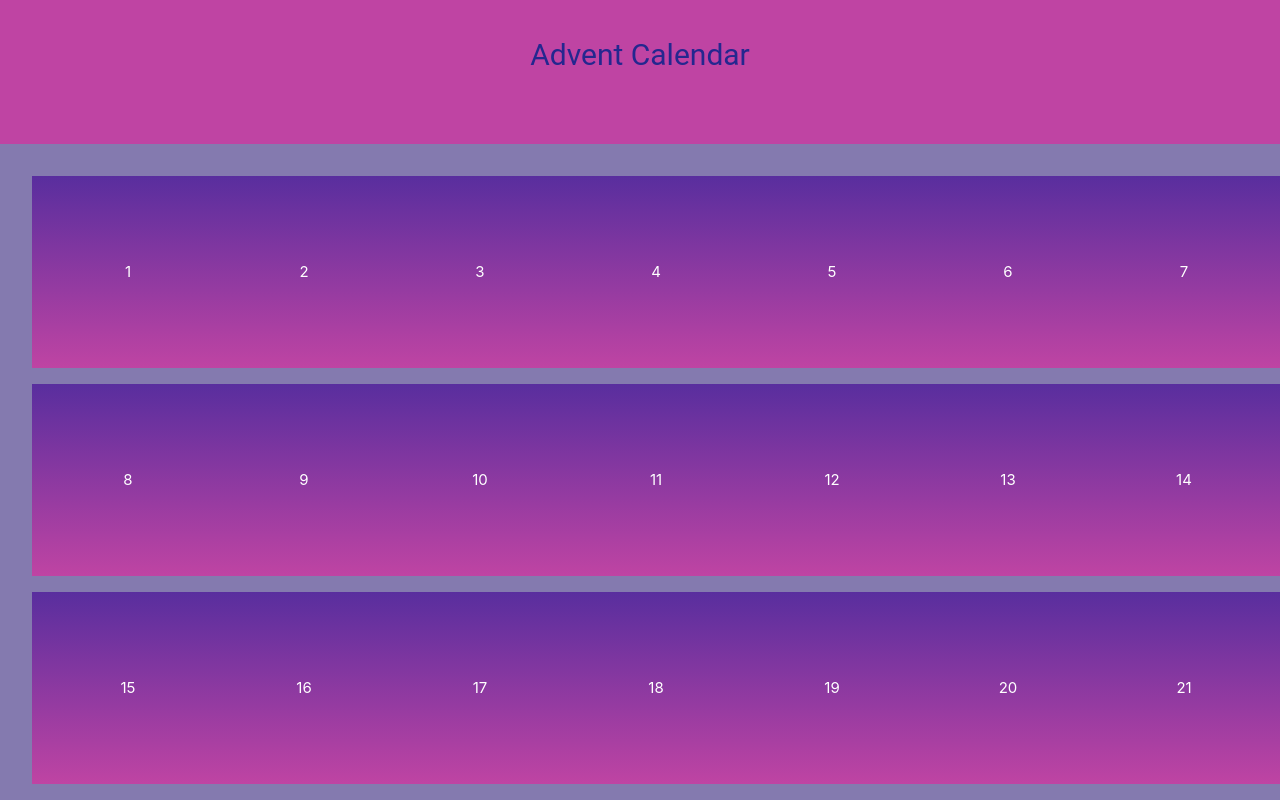
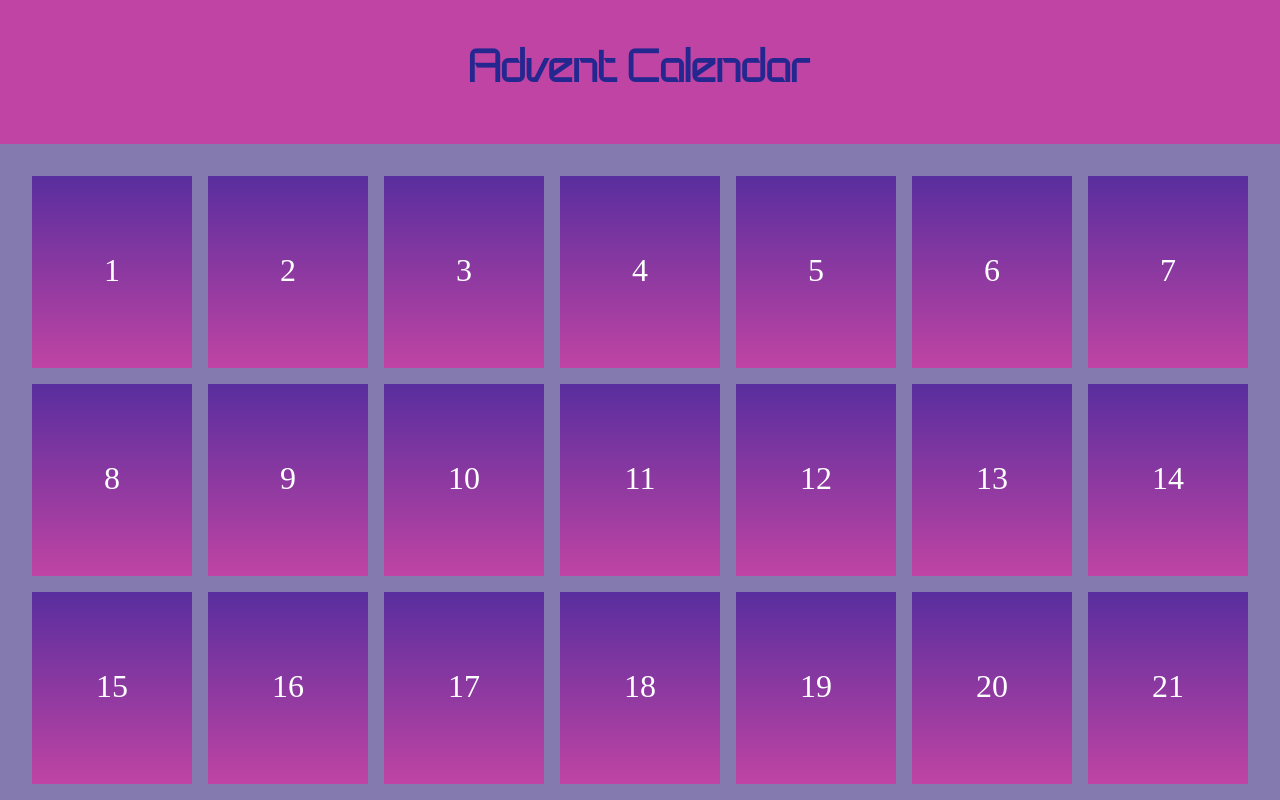
Before and after one commit to nasty23-star/advent-calendar, a Vue app: page / in a window 1280 px wide. Shown: the top 800 px of the page. Built offline with nearby package versions, Linux system fonts and the light colour scheme.

Commit message:
Подключила шрифт, убрала второй файл со стилями, удалила ненужную иконку, сделала футер меньше, а карточки уже

```diff
--- a/src/App.vue
+++ b/src/App.vue
@@ -56,7 +56,7 @@ const dataCards = [
 div {
   display: grid;
   grid-template-columns: 1fr;
-  grid-template-rows: 9rem 1fr 9rem;
+  grid-template-rows: 9rem 1fr 3rem;
 }
 header {
   line-height: 1.5;
@@ -71,10 +71,12 @@ header {
 }
 h1 {
   color: var(--darkblue);
+  font-family: 'TechnoCharm';
+  font-size: 3rem;
 }
 main {
   display: grid;
-  grid-template-columns: repeat(auto-fill, minmax(150px, 1fr));
+  grid-template-columns: repeat(auto-fill, minmax(10rem, 1fr));
   grid-template-rows: repeat(4, 1fr);
   grid-column-gap: 0.5rem;
   grid-row-gap: 0.5rem;
--- a/src/assets/base.css
+++ b/src/assets/base.css
@@ -28,6 +28,11 @@
   font-weight: normal;
 }
 
+@font-face {
+  font-family: 'TechnoCharm';
+  src: url('../../public/fonts/TechnoCharmDemoVersionRegular-ALaZm.otf') format('opentype');
+}
+
 body {
   min-height: 100vh;
   color: var(--color-text);
--- a/src/assets/main.css
+++ /dev/null
@@ -1,35 +0,0 @@
-@import './base.css';
-/*
-#app {
-  max-width: 1280px;
-  margin: 0 auto;
-  padding: 2rem;
-  font-weight: normal;
-}
-
-a,
-.green {
-  text-decoration: none;
-  color: hsla(160, 100%, 37%, 1);
-  transition: 0.4s;
-  padding: 3px;
-}
-
-@media (hover: hover) {
-  a:hover {
-    background-color: hsla(160, 100%, 37%, 0.2);
-  }
-}
-
-@media (min-width: 1024px) {
-  body {
-    display: flex;
-    place-items: center;
-  }
-
-  #app {
-    display: grid;
-    grid-template-columns: 1fr 1fr;
-    padding: 0 2rem;
-  } */
-/* } */
--- a/src/components/TheCard.vue
+++ b/src/components/TheCard.vue
@@ -24,7 +24,6 @@ div {
 .card {
   position: relative;
   block-size: 12rem;
-  inline-size: 12rem;
   color: white;
   transform-style: preserve-3d;
   transition: transform 1s;
@@ -53,6 +52,8 @@ input:checked + .card {
   background-image: linear-gradient(to bottom, var(--lighter-violet), var(--pink));
   block-size: 12rem;
   text-align: center;
+  font-family: 'TechnoCharm';
+  font-size: 2rem;
 }
 .back {
   transform: rotateY(180deg);
--- a/src/main.ts
+++ b/src/main.ts
@@ -1,4 +1,4 @@
-import './assets/main.css'
+import './assets/base.css'
 
 import { createApp } from 'vue'
 import { createPinia } from 'pinia'
--- a/src/views/HomeView.vue
+++ b/src/views/HomeView.vue
@@ -1,5 +1,4 @@
-<script setup lang="ts">
-</script>
+<script setup lang="ts"></script>
 
 <template>
   <main>
```
Also changed, not shown: public/fonts/TechnoCharmDemoVersionRegular-ALaZm.otf (added), 1 other file (tests, documents, lock files or other folders).
